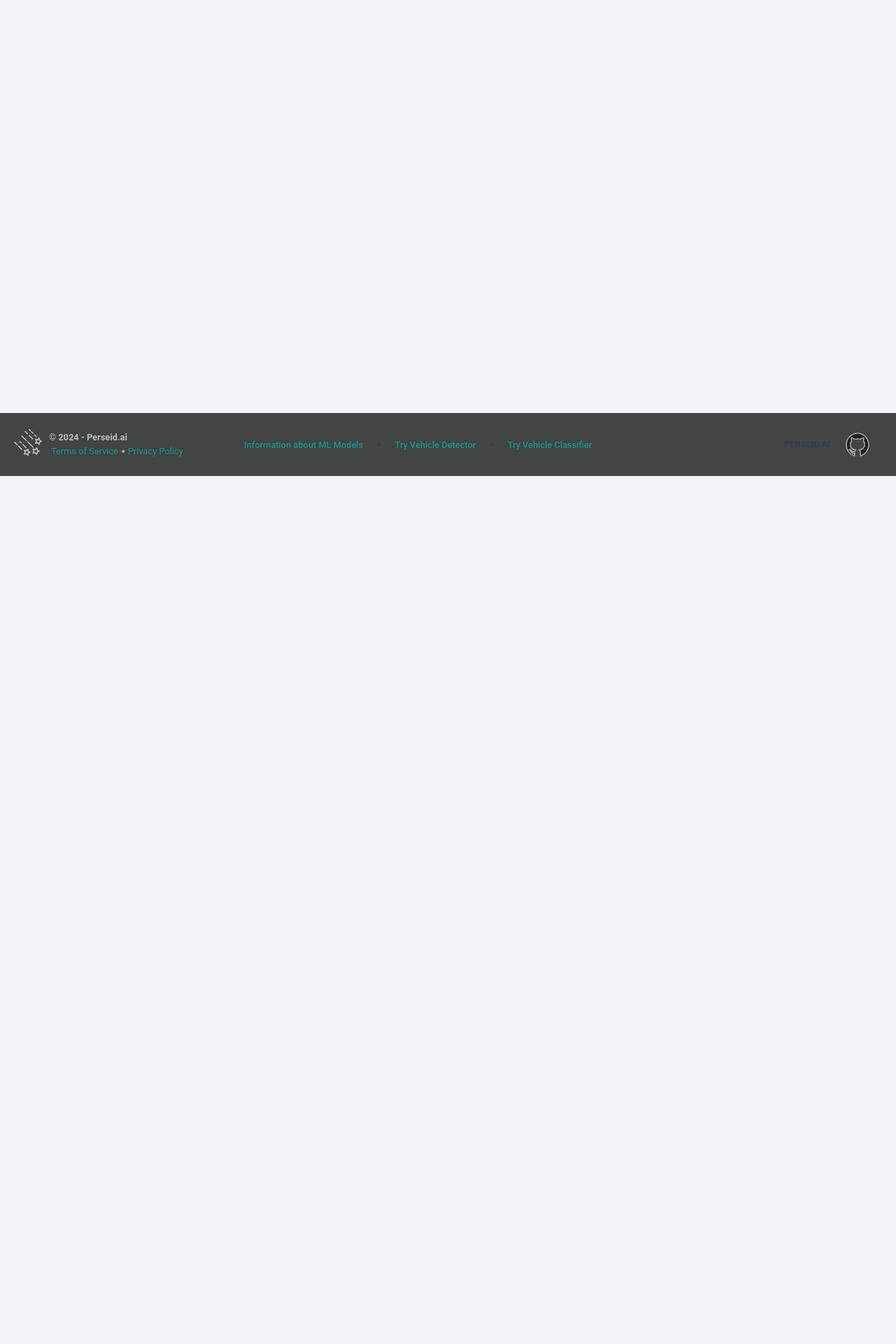
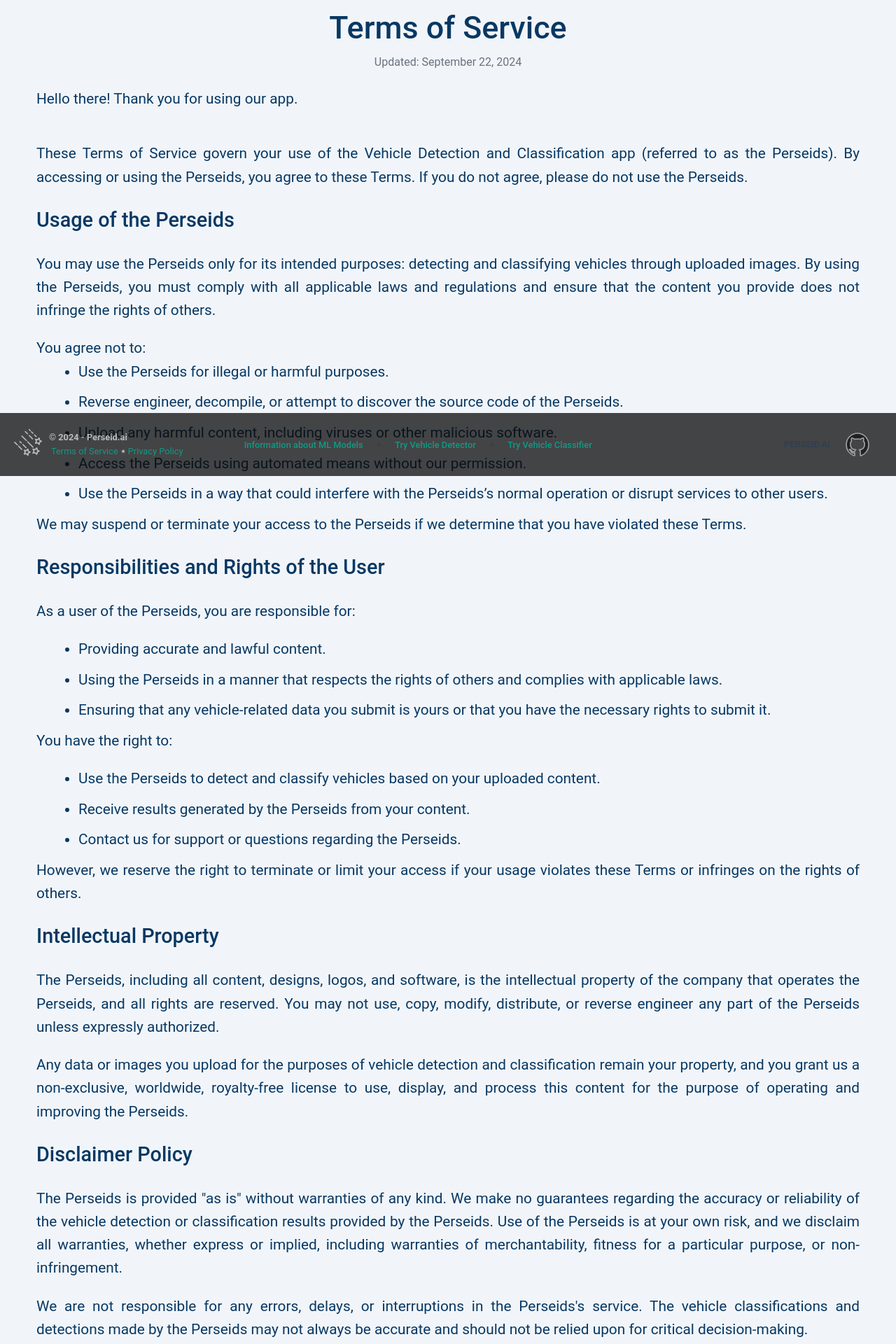
Before and after one commit to tfg-carvarsou/Vehicle-Classification, a Vue app in the folder webapp/vc_frontend/perseidai/: page /terms-of-service in a window 1280 px wide. Shown: the part 120-2040 px from the top of the page at 70% size. Before the commit the page ends 800 px from the top, so only its background shows below. Built offline with nearby package versions, Linux system fonts and the light colour scheme.

Commit message:
feat(other-views): add tos and pp views
- tos: terms of service
- pp: privacy policy

```diff
--- a/webapp/vc_frontend/perseidai/src/components/molecules/UploadImageAlertDialog.vue
+++ b/webapp/vc_frontend/perseidai/src/components/molecules/UploadImageAlertDialog.vue
@@ -113,7 +113,6 @@ function closeRefreshDialog() {
 async function deleteInference(): Promise<void> {
   if (props.modelType === 'detector') {
     try {
-      console.log('Detector code: ', imageCode)
       await DetectorService.detectorSnapviewDestroy(imageCode)
       deleteAlertMessage.value = 'Detector inference deleted successfully'
     } catch (error) {
@@ -121,7 +120,6 @@ async function deleteInference(): Promise<void> {
     }
   } else if (props.modelType === 'classifier') {
     try {
-      console.log('Classifier code: ', imageCode)
       await ClassifierService.classifierSnapviewDestroy(imageCode)
       deleteAlertMessage.value = 'Classifier inference deleted successfully'
     } catch (error) {
--- a/webapp/vc_frontend/perseidai/src/router/index.ts
+++ b/webapp/vc_frontend/perseidai/src/router/index.ts
@@ -3,6 +3,8 @@ import HomeView from '@/views/HomeView.vue'
 import ModelsView from '@/views/ModelsView.vue'
 import DetectorView from '@/views/DetectorView.vue'
 import ClassifierView from '@/views/ClassifierView.vue'
+import TermsView from '@/views/TermsView.vue'
+import PrivacyView from '@/views/PrivacyView.vue'
 
 const router = createRouter({
   history: createWebHistory(import.meta.env.BASE_URL),
@@ -26,6 +28,16 @@ const router = createRouter({
       path: '/classifier/snapzone',
       name: 'classifier',
       component: ClassifierView
+    },
+    {
+      path: '/terms-of-service',
+      name: 'terms',
+      component: TermsView
+    },
+    {
+      path: '/privacy-policy',
+      name: 'privacy',
+      component: PrivacyView
     }
   ]
 })
--- a/webapp/vc_frontend/perseidai/src/views/ModelsView.vue
+++ b/webapp/vc_frontend/perseidai/src/views/ModelsView.vue
@@ -7,7 +7,7 @@
           <img src="@/assets/images/yolov5.webp" class="mv-img" alt="YOLOV5s detector image" />
           <img src="@/assets/images/yolov8.webp" class="mv-img" alt="YOLOV8s detector image" />
         </div>
-        <span class="mv-text">
+        <p class="mv-text">
           Lorem Ipsum es simplemente el texto de relleno de las imprentas y archivos de texto. Lorem
           Ipsum ha sido el texto de relleno estándar de las industrias desde el año 1500, cuando un
           impresor (N. del T. persona que se dedica a la imprenta) desconocido usó una galería de
@@ -17,7 +17,7 @@
           creación de las hojas "Letraset", las cuales contenian pasajes de Lorem Ipsum, y más
           recientemente con software de autoedición, como por ejemplo Aldus PageMaker, el cual
           incluye versiones de Lorem Ipsum.
-        </span>
+        </p>
       </div>
       <div class="models-view-section">
         <HeaderClassifier />
@@ -29,7 +29,7 @@
           />
           <img src="@/assets/images/yolov8.webp" class="mv-img" alt="YOLOV8s-cls detector image" />
         </div>
-        <span class="mv-text">
+        <p class="mv-text">
           Lorem Ipsum es simplemente el texto de relleno de las imprentas y archivos de texto. Lorem
           Ipsum ha sido el texto de relleno estándar de las industrias desde el año 1500, cuando un
           impresor (N. del T. persona que se dedica a la imprenta) desconocido usó una galería de
@@ -39,7 +39,7 @@
           creación de las hojas "Letraset", las cuales contenian pasajes de Lorem Ipsum, y más
           recientemente con software de autoedición, como por ejemplo Aldus PageMaker, el cual
           incluye versiones de Lorem Ipsum.
-        </span>
+        </p>
       </div>
     </div>
   </Suspense>
@@ -85,7 +85,8 @@ import HeaderClassifier from '@/components/templates/HeaderClassifier.vue'
 }
 
 .mv-text {
-    font-size: 16px;
+    font-size: 1.3rem;
+    text-align: justify;
     color: #083863;
     margin-top: 3rem;
     margin-bottom: 10rem;
--- /dev/null
+++ b/webapp/vc_frontend/perseidai/src/views/PrivacyView.vue
@@ -0,0 +1,113 @@
+<template>
+    <div class="privacy-policy">
+      <div class="header">
+        <h1>Privacy Policy</h1>
+        <p class="update-info">Updated: September 22, 2024</p>
+        <br />
+      </div>
+
+      <div class="text">
+        <p>
+          This Privacy Policy outlines how we handle your data, specifically concerning the collection, processing, and protection of uploaded images for the Vehicle Detection and Classification app (referred to as the Perseids). By using the Perseids, you agree to this Privacy Policy.
+        </p>
+
+        <h2>Data Collection</h2>
+        <br />
+        <p>
+          When you upload images for vehicle detection and classification, we collect the following data:
+        </p>
+        <ul>
+          <li>Image data: the actual image file you upload to the app for analysis.</li>
+          <li>Metadata: information embedded within the images, such as file type and image resolution.</li>
+        </ul>
+        <p>
+          We collect this data solely for the purpose of providing vehicle detection and classification services. We do not collect any personally identifiable information unless voluntarily provided by the user.
+        </p>
+
+        <h2>Data Processing</h2>
+        <br />
+        <p>
+          The uploaded images are processed using advanced machine learning algorithms to detect and classify vehicles. The image processing is performed within our secure systems, and results are returned to you based on the images provided.
+        </p>
+        <p>
+          During processing:
+        </p>
+        <ul>
+          <li>Images are stored on our servers to perform the detection and classification tasks.</li>
+          <li>The data is used exclusively for vehicle detection and classification tasks and is not repurposed for any other objective.</li>
+          <li>We may use aggregated and anonymized data to improve the accuracy and performance of our detection algorithms.</li>
+        </ul>
+
+        <h2>Data Protection</h2>
+        <br />
+        <p>
+          We take data protection seriously and employ multiple safeguards to ensure the security of your uploaded images:
+        </p>
+        <ul>
+          <li>Encryption: All image files are encrypted during transmission and storage to prevent unauthorized access.</li>
+          <li>Access control: Only authorized personnel have access to the data, and access is granted strictly on a need-to-know basis.</li>
+          <li>Retention policy: Uploaded images are retained only for the time necessary to perform detection and classification tasks. After processing is complete, images are kept in our servers unless you decide to delete them before reloading.</li>
+        </ul>
+        <p>
+          We strive to protect your data, but please be aware that no method of transmission or electronic storage is 100% secure. While we work to safeguard your data, we cannot guarantee its absolute security.
+        </p>
+        <h2>Contact Information</h2>
+        <br />
+        <p>
+          If you have any questions or concerns about the Privacy Policy or the Perseids, you can contact us at:
+        </p>
+        <p style="color: #02af98">
+            carvarsou@alum.us.es
+        </p>
+
+        <p>
+          By using the Perseids, you acknowledge and agree to our data collection, processing, and protection practices.
+        </p>
+      </div>
+      <p v-for="n in 5" :key="n"><br /></p>
+    </div>
+</template>
+
+<style scoped>
+  .privacy-policy {
+    color: #083863;
+    text-align: justify;
+    padding: 20px;
+    width: 200%;
+  }
+
+  .header h1 {
+    font-size: 2.8rem;
+    margin-top: 6.5rem;
+    font-weight: 500;
+    text-align: center;
+  }
+
+  .update-info {
+    font-size: 1rem;
+    color: #6b7280;
+    text-align: center;
+  }
+
+  .text h2 {
+    font-size: 1.8rem;
+    margin-top: 20px;
+    font-weight: 500;
+  }
+
+  .text p {
+    font-size: 1.3rem;
+    margin-bottom: 1em;
+    line-height: 1.6;
+  }
+
+  ul {
+    list-style-type: disc;
+    margin-left: 20px;
+  }
+
+  ul li {
+    font-size: 1.3rem;
+    margin-bottom: 0.5em;
+  }
+</style>
--- /dev/null
+++ b/webapp/vc_frontend/perseidai/src/views/TermsView.vue
@@ -0,0 +1,142 @@
+<template>
+    <div class="terms-of-service">
+      <div class="header">
+        <h1>Terms of Service</h1>
+        <p class="update-info">Updated: September 22, 2024</p>
+        <br />
+      </div>
+
+      <div class="text">
+        <p>Hello there! Thank you for using our app.</p>
+        <br />
+        <p>
+          These Terms of Service govern your use of the Vehicle Detection and Classification app
+          (referred to as the Perseids). By accessing or using the Perseids, you agree to these Terms.
+          If you do not agree, please do not use the Perseids.
+        </p>
+
+        <h2>Usage of the Perseids</h2>
+        <br />
+        <p>
+          You may use the Perseids only for its intended purposes: detecting and classifying vehicles
+          through uploaded images. By using the Perseids, you must comply with all applicable laws
+          and regulations and ensure that the content you provide does not infringe the rights of others.
+        </p>
+
+        <h3>You agree not to:</h3>
+        <ul>
+          <li>Use the Perseids for illegal or harmful purposes.</li>
+          <li>Reverse engineer, decompile, or attempt to discover the source code of the Perseids.</li>
+          <li>Upload any harmful content, including viruses or other malicious software.</li>
+          <li>Access the Perseids using automated means without our permission.</li>
+          <li>Use the Perseids in a way that could interfere with the Perseids’s normal operation or disrupt services to other users.</li>
+        </ul>
+
+        <p>
+          We may suspend or terminate your access to the Perseids if we determine that you have violated these Terms.
+        </p>
+
+        <h2>Responsibilities and Rights of the User</h2>
+        <br />
+        <p>As a user of the Perseids, you are responsible for:</p>
+        <ul>
+          <li>Providing accurate and lawful content.</li>
+          <li>Using the Perseids in a manner that respects the rights of others and complies with applicable laws.</li>
+          <li>Ensuring that any vehicle-related data you submit is yours or that you have the necessary rights to submit it.</li>
+        </ul>
+
+        <p>You have the right to:</p>
+        <ul>
+          <li>Use the Perseids to detect and classify vehicles based on your uploaded content.</li>
+          <li>Receive results generated by the Perseids from your content.</li>
+          <li>Contact us for support or questions regarding the Perseids.</li>
+        </ul>
+
+        <p>
+          However, we reserve the right to terminate or limit your access if your usage violates these Terms or infringes on the rights of others.
+        </p>
+
+        <h2>Intellectual Property</h2>
+        <br />
+        <p>
+          The Perseids, including all content, designs, logos, and software, is the intellectual property of the company that operates the Perseids, and all rights are reserved. You may not use, copy, modify, distribute, or reverse engineer any part of the Perseids unless expressly authorized.
+        </p>
+        <p>
+          Any data or images you upload for the purposes of vehicle detection and classification remain your property, and you grant us a non-exclusive, worldwide, royalty-free license to use, display, and process this content for the purpose of operating and improving the Perseids.
+        </p>
+
+        <h2>Disclaimer Policy</h2>
+        <br />
+        <p>
+          The Perseids is provided "as is" without warranties of any kind. We make no guarantees regarding the accuracy or reliability of the vehicle detection or classification results provided by the Perseids. Use of the Perseids is at your own risk, and we disclaim all warranties, whether express or implied, including warranties of merchantability, fitness for a particular purpose, or non-infringement.
+        </p>
+        <p>
+          We are not responsible for any errors, delays, or interruptions in the Perseids's service. The vehicle classifications and detections made by the Perseids may not always be accurate and should not be relied upon for critical decision-making.
+        </p>
+
+        <h2>Contact Information</h2>
+        <br />
+        <p>
+          If you have any questions or concerns about these Terms or the Perseids, you can contact us at:
+        </p>
+        <p style="color: #02af98">
+            carvarsou@alum.us.es
+        </p>
+
+        <p>
+          By using the Perseids, you agree to these Terms and acknowledge that they may be updated from time to time.
+        </p>
+      </div>
+      <p v-for="n in 5" :key="n"><br /></p>
+    </div>
+  </template>
+
+  <style scoped>
+
+  .terms-of-service {
+    color: #083863;
+    text-align: justify;
+    padding: 20px;
+    width: 200%;
+  }
+
+  .header h1 {
+    font-size: 2.8rem;
+    margin-top: 6.5rem;
+    font-weight: 500;
+    text-align: center;
+  }
+
+  .update-info {
+    font-size: 1rem;
+    color: #6b7280;
+    text-align: center;
+  }
+
+  .text h2 {
+    font-size: 1.8rem;
+    margin-top: 20px;
+    font-weight: 500;
+  }
+
+  .text h3 {
+    font-size: 1.3rem;
+    margin-top: 15px;
+  }
+
+  .text p {
+    font-size: 1.3rem;
+    margin-bottom: 1em;
+    line-height: 1.6;
+  }
+
+  ul {
+    list-style-type: disc;
+    margin-left: 20px;
+  }
+
+  ul li {
+    font-size: 1.3rem;
+    margin-bottom: 0.5em;
+  }
+  </style>
```
